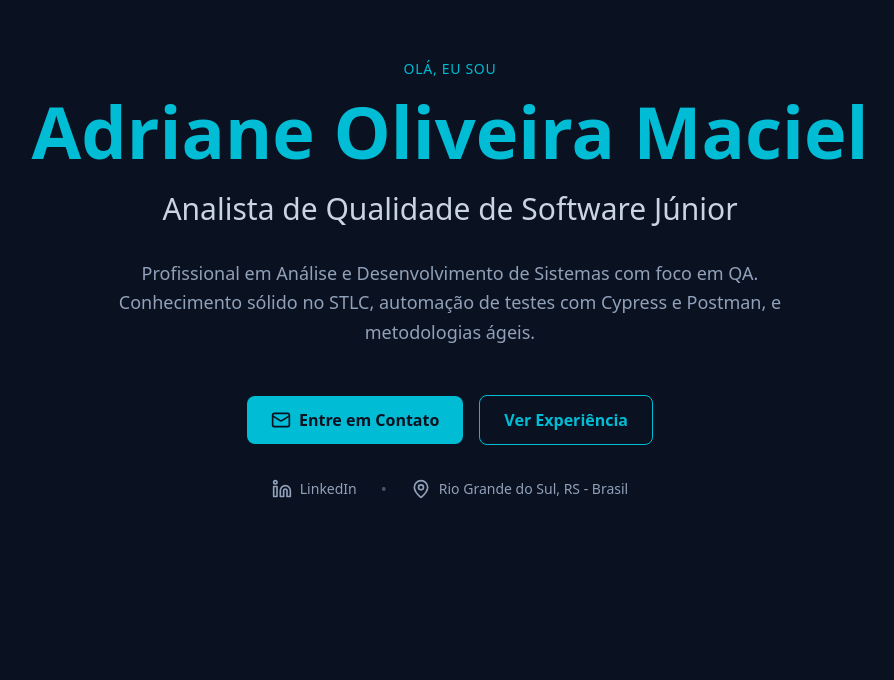
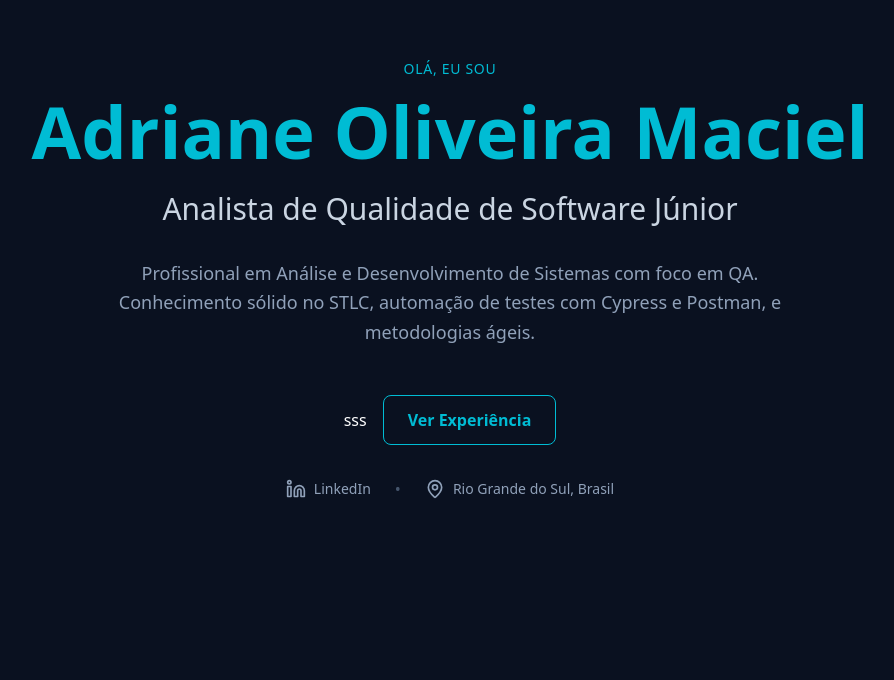
Before and after one commit to adrianemaciel/qa-engineer-portfolio, a React (Vite) app: page / in a window 1280 px wide. Shown: the part 120-800 px from the top of the page, without its empty margins (190-1084 px from the left). Built offline with nearby package versions, Linux system fonts and the light colour scheme.

Commit message:
feat: update Hero component by removing Mail icon and adjusting location text

```diff
--- a/src/components/Hero.jsx
+++ b/src/components/Hero.jsx
@@ -1,4 +1,4 @@
-import { Mail, Linkedin, MapPin } from "lucide-react";
+import { Linkedin, MapPin } from "lucide-react";
 
 const Hero = () => {
   return (
@@ -26,14 +26,7 @@ const Hero = () => {
         </p>
 
         <div className="flex flex-wrap items-center justify-center gap-4 mb-8">
-          <a
-            href="#contact"
-            className="bg-[#00bcd4] hover:bg-[#00acc1] text-[#0a1120] px-6 py-3 rounded-lg font-bold flex items-center gap-2 transition-all"
-          >
-            <Mail className="h-5 w-5" />
-            Entre em Contato
-          </a>
-
+          sss
           <a
             href="#experience"
             className="border border-[#00bcd4] text-[#00bcd4] hover:bg-[#00bcd4]/10 px-6 py-3 rounded-lg font-bold flex items-center gap-2 transition-all"
@@ -55,7 +48,7 @@ const Hero = () => {
           <span className="text-slate-600">•</span>
           <div className="flex items-center gap-2">
             <MapPin className="h-5 w-5" />
-            <span className="text-sm">Rio Grande do Sul, RS - Brasil</span>
+            <span className="text-sm">Rio Grande do Sul, Brasil</span>
           </div>
         </div>
       </div>
```
